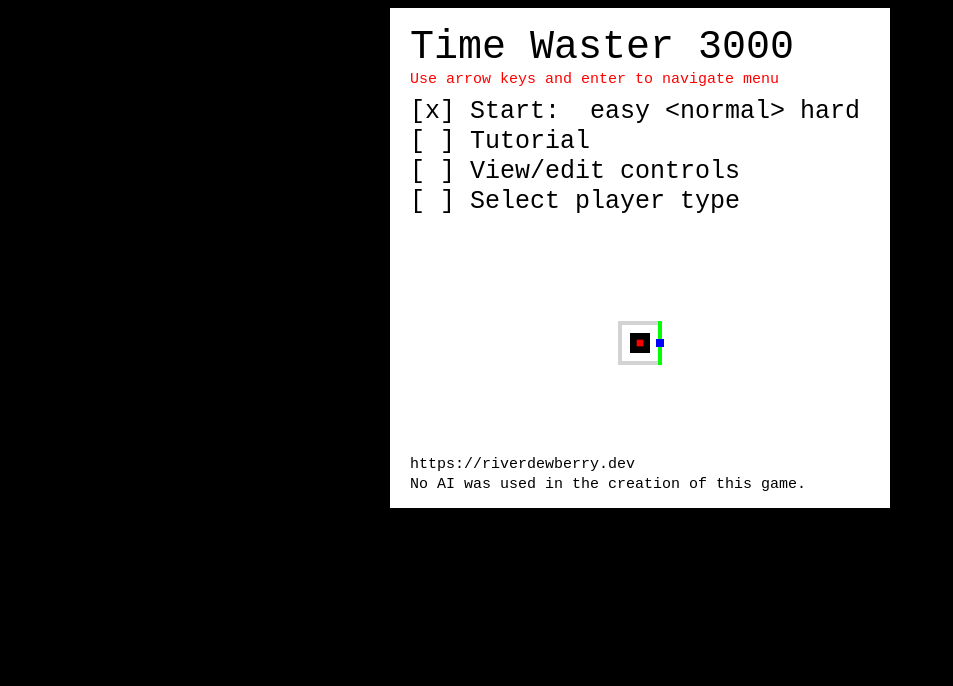
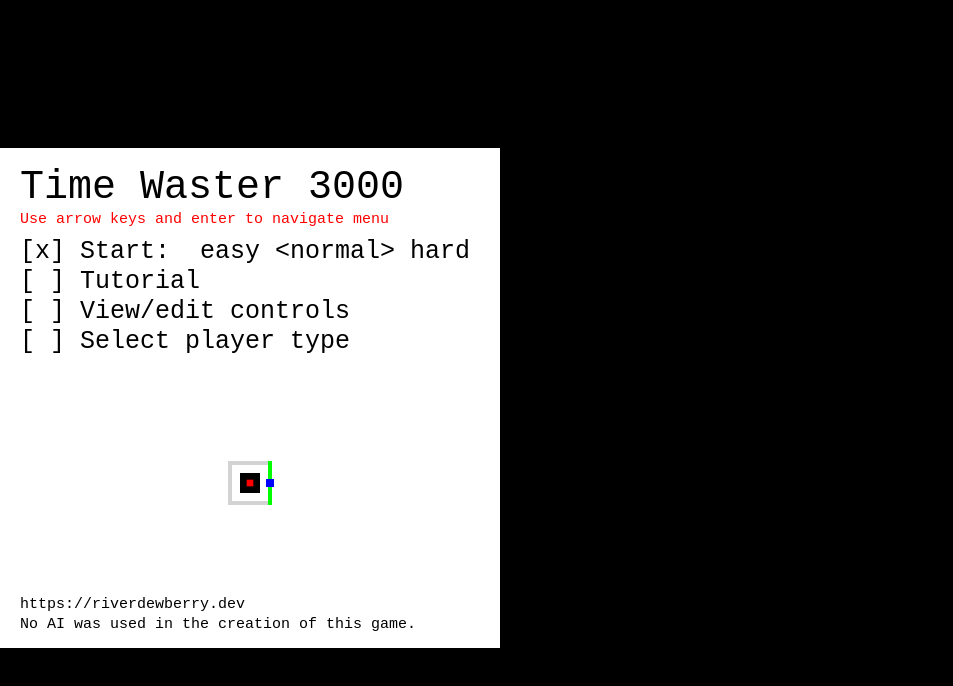
Before and after one commit to RiverDewberry/timewaster3000, a plain HTML site: page src/index.html in a window 1280 px wide. Shown: the whole page, without its empty margins (0-953 px from the left). Drawn offline with Linux system fonts and the light colour scheme.

Commit message:
center div

```diff
--- a/src/index.html
+++ b/src/index.html
@@ -9,6 +9,14 @@
     <style>
         #canvasContainer {
             text-align: center;
+            position: absolute;
+            top: 50%;
+            -ms-transform: translateY(-50%);
+            transform: translateY(-50%);
+        }
+        html, body {
+            margin: 0;
+            padding: 0;
         }
     </style>
 </head>
```
